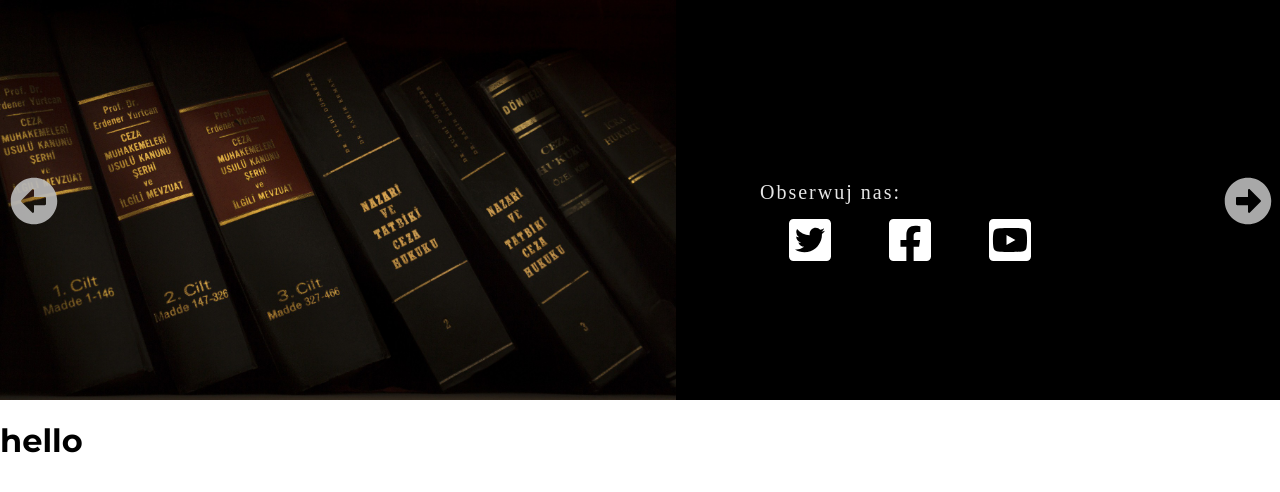
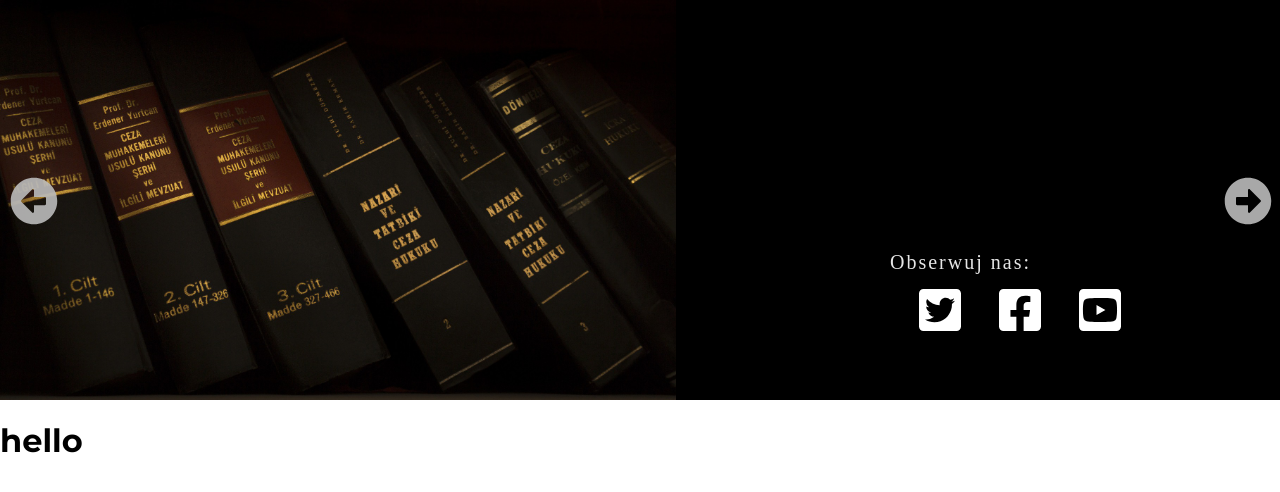
Before and after one commit to AdamStrzelec/library-online-client, a React (Create React App) app: page / in a window 1280 px wide. Shown: the top 492 px of the page. Built offline with nearby package versions, Linux system fonts and the light colour scheme; a web font is replaced by a local one.

Commit message:
header css improved

```diff
--- a/src/components/Header/Carousel/Carousel.module.scss
+++ b/src/components/Header/Carousel/Carousel.module.scss
@@ -2,7 +2,9 @@
     position: relative;
     width: 100%;
     height: 50vh;
-    top: 0;
+    min-height: 300px;
+    // top: 0;
+    bottom: 0;
     right: 0;
     background-color: black;
     overflow: hidden;
--- a/src/components/Header/Carousel/CarouselImage.module.scss
+++ b/src/components/Header/Carousel/CarouselImage.module.scss
@@ -6,6 +6,7 @@
 .image{
     width: 100%;
     height: 50vh;
+    min-height: 300px;
     object-fit: cover;
     transition-duration: 3000ms;
     transition-property: opacity;
--- a/src/components/Header/Header.module.scss
+++ b/src/components/Header/Header.module.scss
@@ -1,6 +1,7 @@
 .header{
     width: 100vw;
     height: 50vh;
+    min-height: 300px;
 }
 .fontAwesome{
     background-color: blue;
--- a/src/components/Header/Media/Media.module.scss
+++ b/src/components/Header/Media/Media.module.scss
@@ -1,11 +1,11 @@
 .wrapper{
-    position: absolute;
-    top: 20vh;
-    right: 200px;
-    width: 300px;
-    height: 70px;
-    padding-left: 20px;
-    padding-right: 20px;
+    position: relative;
+    bottom: 170px;
+    left: calc(100% - 400px);
+    width: 240px;
+    height: 65px;
+    padding-left: 10px;
+    padding-right: 27px;
     padding-top: 40px;
     display: flex;
     background: rgba($color: #000000, $alpha: 0.7);
--- a/src/components/Header/Media/MediaItem.module.scss
+++ b/src/components/Header/Media/MediaItem.module.scss
@@ -1,8 +1,8 @@
 .wrapper{
     list-style-type: none;
-    width: 100px;
+    width: 80px;
     text-align: center;
-    height: 100px;
+    height: 85px;
 }
 a{
     text-decoration: none;
```
